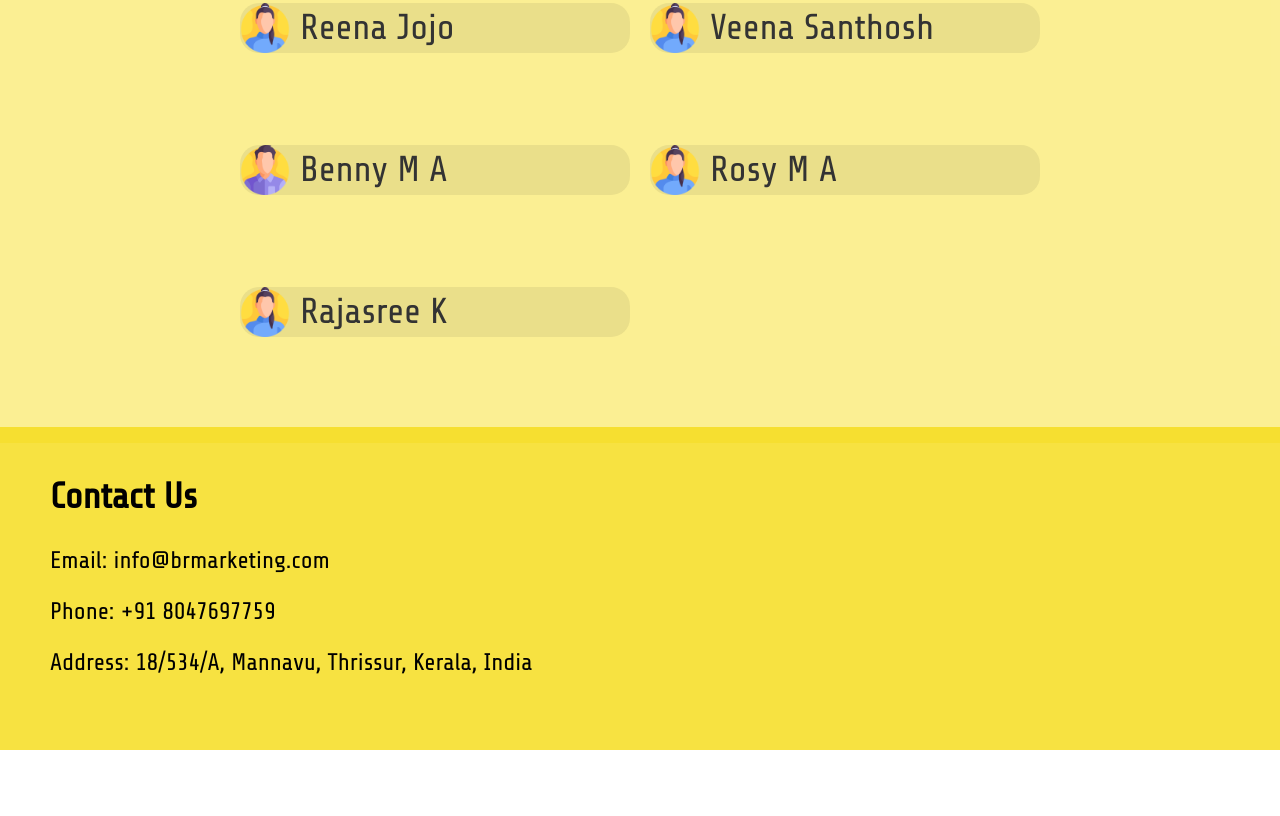
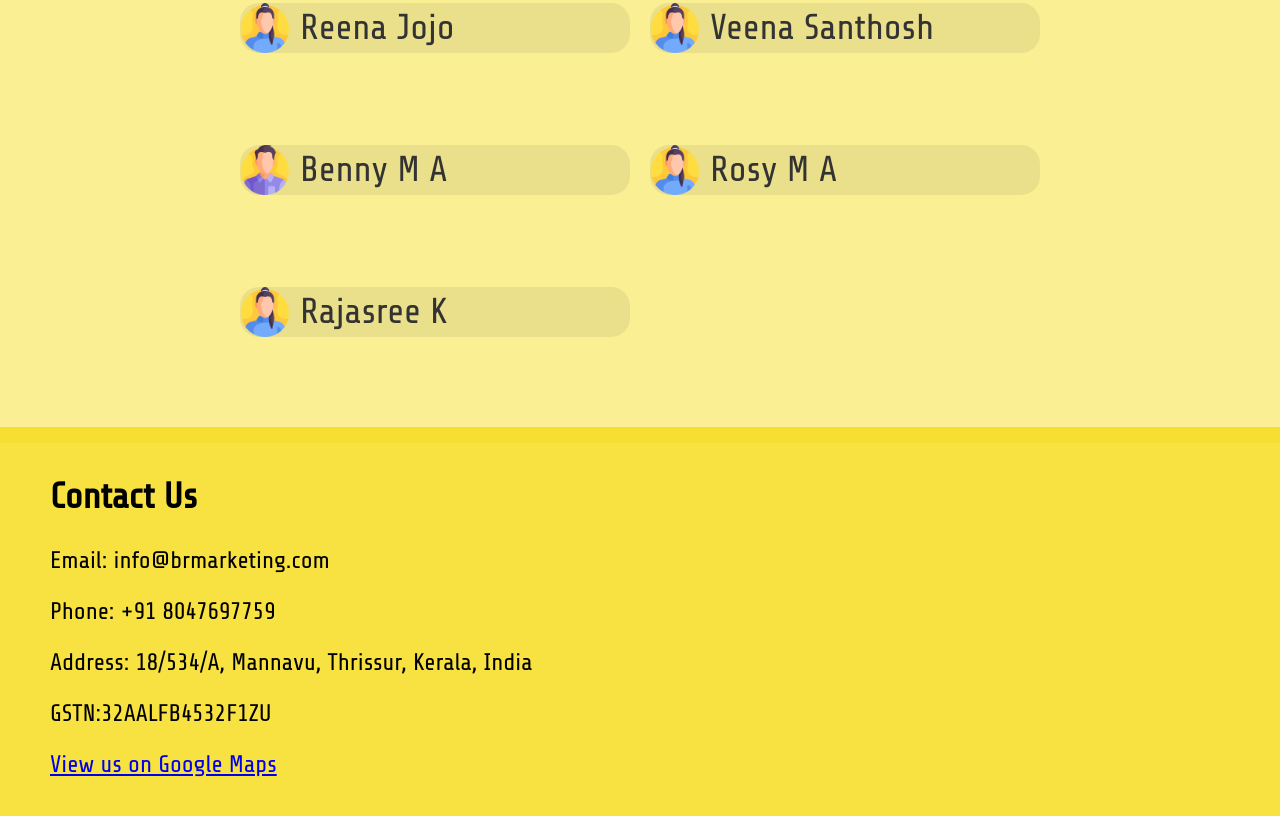
Before and after one commit to annrosejoffy/B.R-Marketing, a plain HTML site: page index.html in a window 1280 px wide. Shown: the part 3719-4535 px from the top of the page. Before the commit the page ends 4469 px from the top, so only its background shows below. Drawn offline with nearby package versions, Linux system fonts and the light colour scheme; a web font is replaced by a local one.

Commit message:
Update index.html

```diff
--- a/index.html
+++ b/index.html
@@ -394,6 +394,8 @@ html {
     <p>Email: info@brmarketing.com</p>
     <p>Phone: +91 8047697759</p>
     <p>Address: 18/534/A, Mannavu, Thrissur, Kerala, India</p>
+    <p>GSTN:32AALFB4532F1ZU</p>
+    <a href="https://goo.gl/maps/your-location-link" target="_blank">View us on Google Maps</a>
 </section>
 
 </body>
```
